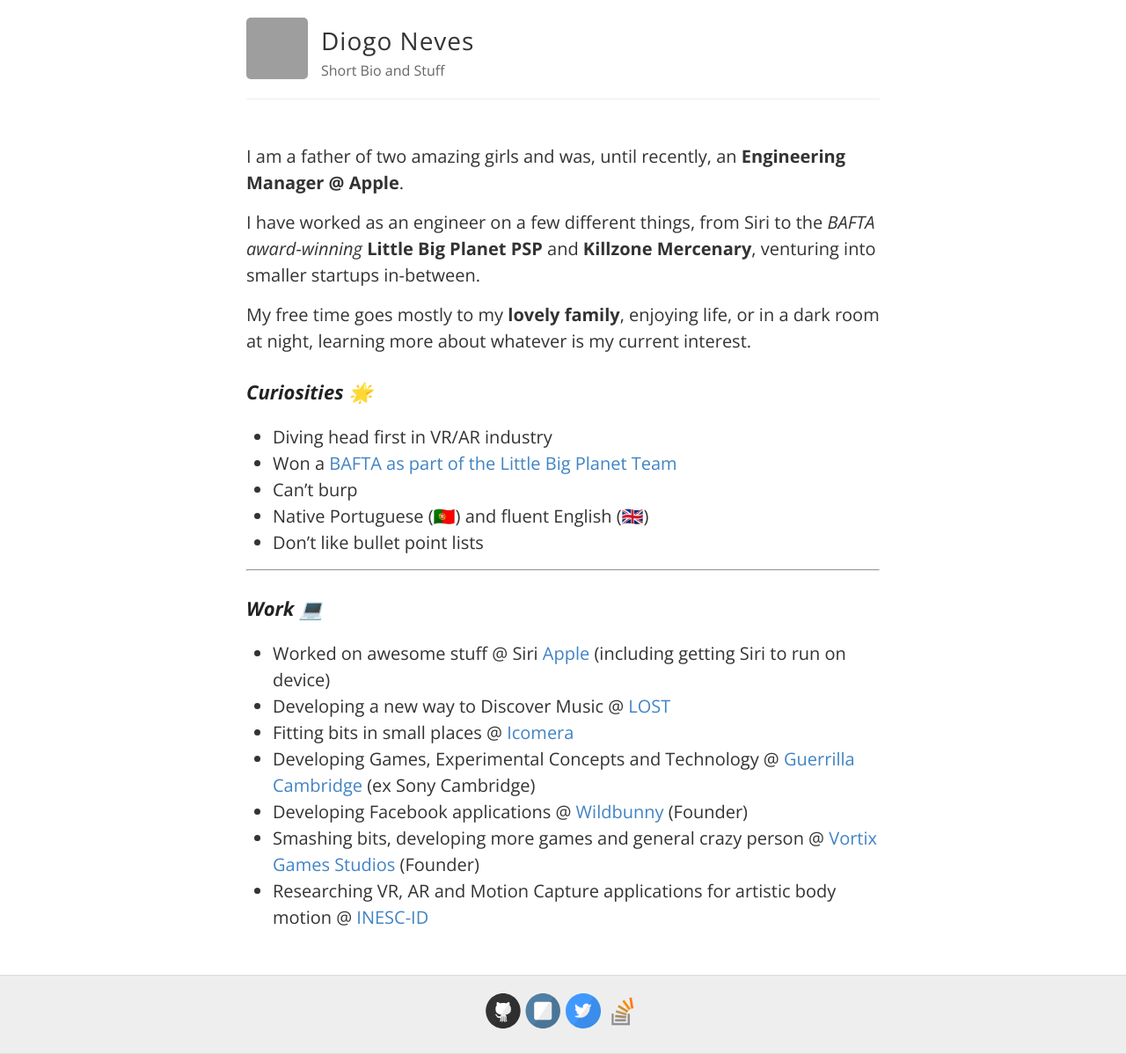
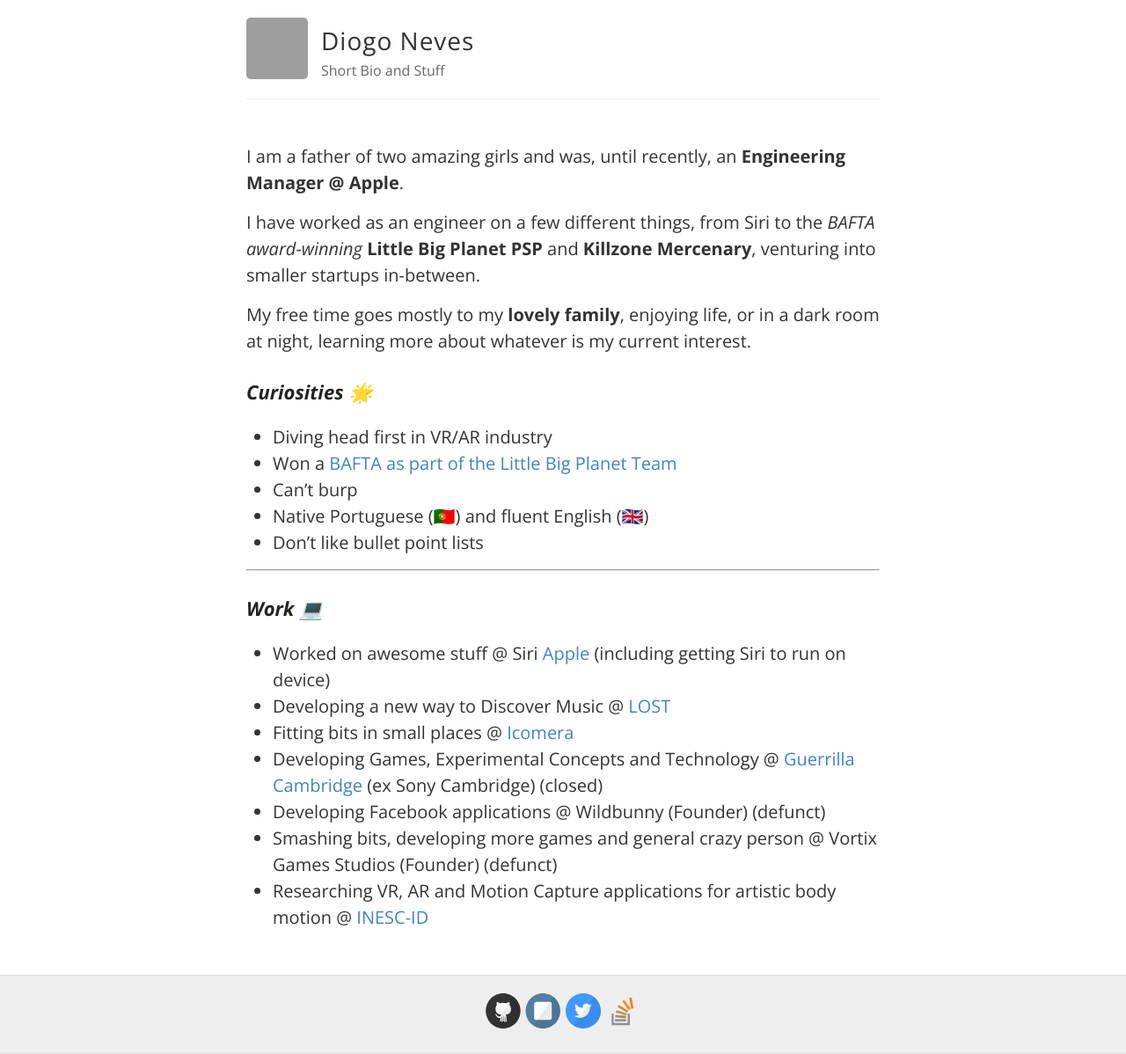
Before and after one commit to DiogoNeves/diogoneves.github.io, a Jekyll site: the page built from index.md, in a window 1280 px wide. Shown: the whole page at 88% size. Built offline with Jekyll 4.4.1, drawn with Linux system fonts in a browser that asks for light colours; grey boxes are pictures that could not be loaded.

Commit message:
updated the content

```diff
--- a/index.md
+++ b/index.md
@@ -28,11 +28,10 @@
   [LOST](http://lost.am/){:target="\_blank"}
 - Fitting bits in small places @ [Icomera](http://www.icomera.com/){:target="\_blank"}
 - Developing Games, Experimental Concepts and Technology @
-  [Guerrilla Cambridge](http://www.worldwidestudios.net/cambridge){:target="\_blank"}
-  (ex Sony Cambridge)
-- Developing Facebook applications @ [Wildbunny](http://wildbunny.co.uk/){:target="\_blank"}
-  (Founder)
+  [Guerrilla Cambridge](http://www.worldwidestudios.net/){:target="\_blank"}
+  (ex Sony Cambridge) (closed)
+- Developing Facebook applications @ Wildbunny (Founder) (defunct)
 - Smashing bits, developing more games and general crazy person
-  @ [Vortix Games Studios](http://blog.vortixgames.com/){:target="\_blank"} (Founder)
+  @ Vortix Games Studios (Founder) (defunct)
 - Researching VR, AR and Motion Capture applications for artistic body motion @
   [INESC-ID](http://www.inesc-id.pt/){:target="\_blank"}
```
